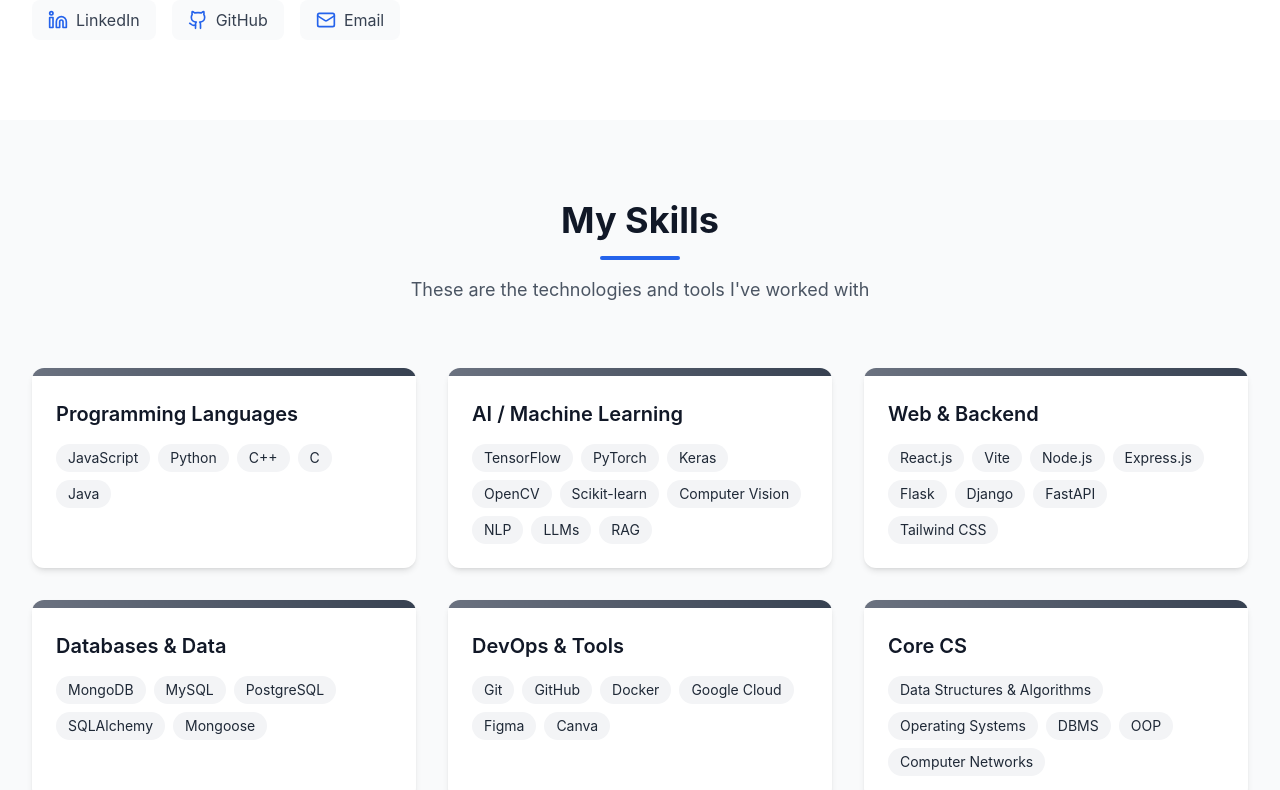
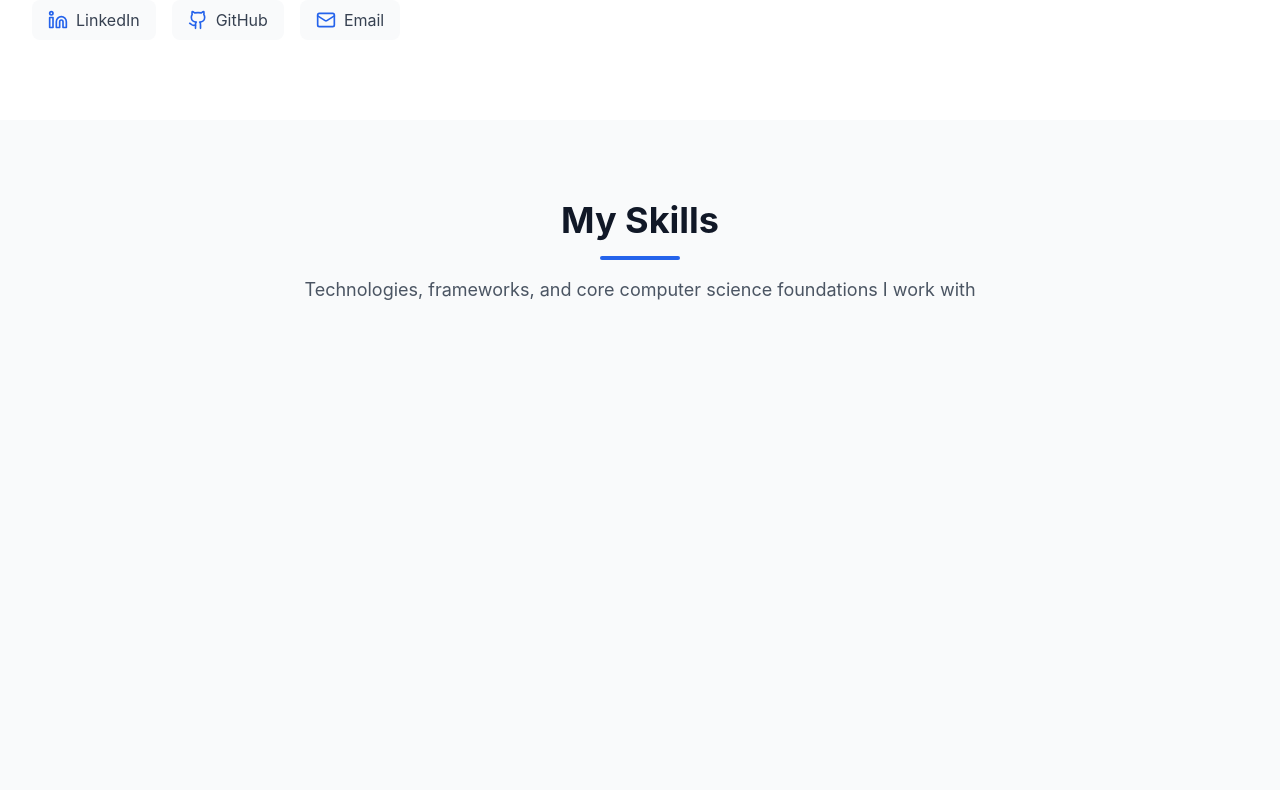
Before and after one commit to Vishnugupta2711/my-portfolio, a React (Vite) app: page / in a window 1280 px wide. Shown: the part 1365-2155 px from the top of the page. Built offline with nearby package versions, Linux system fonts and the light colour scheme.

Commit message:
Update Skills.tsx

```diff
--- a/src/components/Skills.tsx
+++ b/src/components/Skills.tsx
@@ -1,90 +1,106 @@
-import React, { useEffect, useRef } from 'react';
-import resumeData from '../data/resumeData';
+import React, { useEffect, useRef } from "react";
+import resumeData from "../data/resumeData";
 
 const Skills: React.FC = () => {
-  const sectionRef = useRef<HTMLElement>(null);
-  const skillRefs = useRef<(HTMLDivElement | null)[]>([]);
+  const skillRefs = useRef<HTMLDivElement[]>([]);
 
   useEffect(() => {
+    skillRefs.current = [];
+
     const observer = new IntersectionObserver(
-      (entries) => {
+      (entries, obs) => {
         entries.forEach((entry) => {
           if (entry.isIntersecting) {
-            entry.target.classList.add('animate-fade-in');
-            observer.unobserve(entry.target);
+            entry.target.classList.remove("opacity-0", "translate-y-8");
+            entry.target.classList.add("opacity-100", "translate-y-0");
+            obs.unobserve(entry.target);
           }
         });
       },
-      { threshold: 0.1 }
+      { threshold: 0.15 }
     );
 
-    if (sectionRef.current) {
-      observer.observe(sectionRef.current);
-    }
+    skillRefs.current.forEach((el) => observer.observe(el));
 
-    skillRefs.current.forEach((ref) => {
-      if (ref) observer.observe(ref);
-    });
-
-    return () => {
-      if (sectionRef.current) {
-        observer.unobserve(sectionRef.current);
-      }
-      skillRefs.current.forEach((ref) => {
-        if (ref) observer.unobserve(ref);
-      });
-    };
+    return () => observer.disconnect();
   }, []);
 
-  // Function to get a color based on the category
+  // Updated category colors aligned with resumeData
   const getCategoryColor = (category: string) => {
     const colorMap: Record<string, string> = {
-      'Languages': 'from-blue-500 to-blue-700 dark:from-blue-400 dark:to-blue-600',
-      'Frameworks': 'from-purple-500 to-purple-700 dark:from-purple-400 dark:to-purple-600',
-      'Cloud Services': 'from-green-500 to-green-700 dark:from-green-400 dark:to-green-600',
-      'Miscellaneous': 'from-yellow-500 to-yellow-700 dark:from-yellow-400 dark:to-yellow-600',
-      'Backend Tools': 'from-red-500 to-red-700 dark:from-red-400 dark:to-red-600',
+      "Programming Languages":
+        "from-blue-500 to-blue-700 dark:from-blue-400 dark:to-blue-600",
+      "AI / Machine Learning":
+        "from-purple-500 to-purple-700 dark:from-purple-400 dark:to-purple-600",
+      "Web & Backend":
+        "from-green-500 to-green-700 dark:from-green-400 dark:to-green-600",
+      "Databases & Data":
+        "from-yellow-500 to-yellow-700 dark:from-yellow-400 dark:to-yellow-600",
+      "DevOps & Tools":
+        "from-red-500 to-red-700 dark:from-red-400 dark:to-red-600",
+      "Core CS":
+        "from-indigo-500 to-indigo-700 dark:from-indigo-400 dark:to-indigo-600",
     };
 
-    return colorMap[category] || 'from-gray-500 to-gray-700 dark:from-gray-400 dark:to-gray-600';
+    return (
+      colorMap[category] ||
+      "from-gray-500 to-gray-700 dark:from-gray-400 dark:to-gray-600"
+    );
   };
 
   return (
     <section
       id="skills"
-      ref={sectionRef}
-      className="py-20 px-4 sm:px-6 lg:px-8 bg-gray-50 dark:bg-gray-800 opacity-0 transition-opacity duration-1000"
+      className="py-20 px-4 sm:px-6 lg:px-8 bg-gray-50 dark:bg-gray-800"
     >
       <div className="max-w-7xl mx-auto">
+        {/* Header */}
         <div className="text-center mb-16">
           <h2 className="text-3xl sm:text-4xl font-bold text-gray-900 dark:text-white mb-4">
             My Skills
           </h2>
-          <div className="w-20 h-1 bg-blue-600 dark:bg-blue-400 mx-auto rounded-full"></div>
+          <div className="w-20 h-1 bg-blue-600 dark:bg-blue-400 mx-auto rounded-full" />
           <p className="mt-4 text-lg text-gray-600 dark:text-gray-400 max-w-2xl mx-auto">
-            These are the technologies and tools I've worked with
+            Technologies, frameworks, and core computer science foundations I
+            work with
           </p>
         </div>
 
+        {/* Skills Grid */}
         <div className="grid grid-cols-1 md:grid-cols-2 lg:grid-cols-3 gap-8">
-          {resumeData.skills.map((skillGroup, groupIndex) => (
+          {resumeData.skills.map((skillGroup, index) => (
             <div
-              key={groupIndex}
-              ref={(el) => (skillRefs.current[groupIndex] = el)}
-              className="bg-white dark:bg-gray-900 rounded-xl shadow-md hover:shadow-lg transition-shadow duration-300 overflow-hidden opacity-0 transform translate-y-8 transition-all duration-700"
-              style={{ transitionDelay: `${groupIndex * 100}ms` }}
+              key={skillGroup.category}
+              ref={(el) => el && skillRefs.current.push(el)}
+              style={{ transitionDelay: `${index * 120}ms` }}
+              className="
+                bg-white dark:bg-gray-900 rounded-xl overflow-hidden
+                shadow-md hover:shadow-lg transform hover:-translate-y-1
+                opacity-0 translate-y-8
+                transition-all duration-700 ease-out
+              "
             >
-              <div className={`h-2 bg-gradient-to-r ${getCategoryColor(skillGroup.category)}`}></div>
+              <div
+                className={`h-2 bg-gradient-to-r ${getCategoryColor(
+                  skillGroup.category
+                )}`}
+              />
               <div className="p-6">
                 <h3 className="text-xl font-semibold text-gray-900 dark:text-white mb-4">
                   {skillGroup.category}
                 </h3>
 
                 <div className="flex flex-wrap gap-2">
-                  {skillGroup.items.map((skill, skillIndex) => (
+                  {skillGroup.items.map((skill) => (
                     <span
-                      key={skillIndex}
-                      className="px-3 py-1 bg-gray-100 dark:bg-gray-800 text-gray-800 dark:text-gray-200 rounded-full text-sm hover:bg-gray-200 dark:hover:bg-gray-700 transition-colors duration-300"
+                      key={skill}
+                      className="
+                        px-3 py-1 rounded-full text-sm font-medium
+                        bg-gray-100 dark:bg-gray-800
+                        text-gray-800 dark:text-gray-200
+                        hover:bg-gray-200 dark:hover:bg-gray-700
+                        transition-colors duration-300
+                      "
                     >
                       {skill}
                     </span>
```
